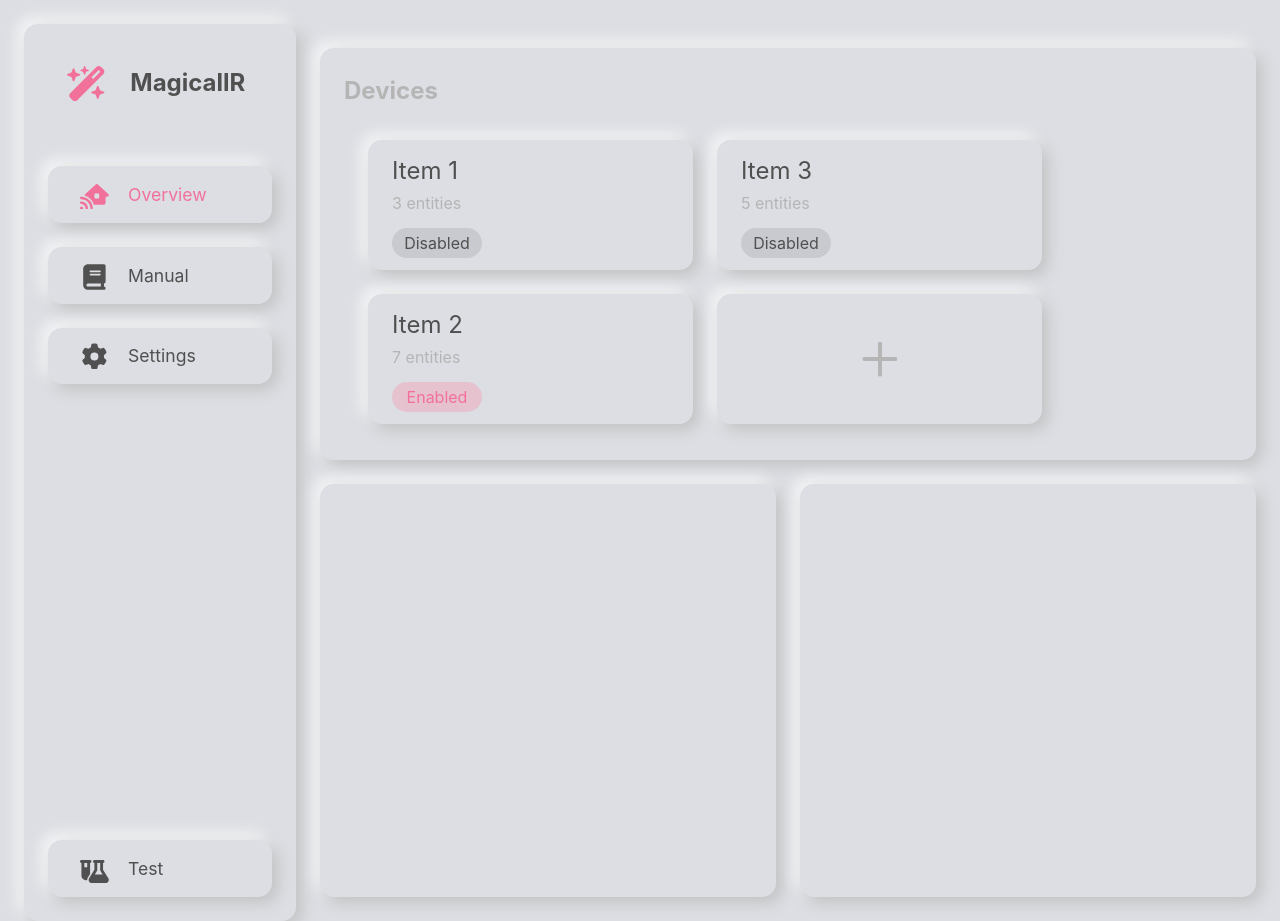
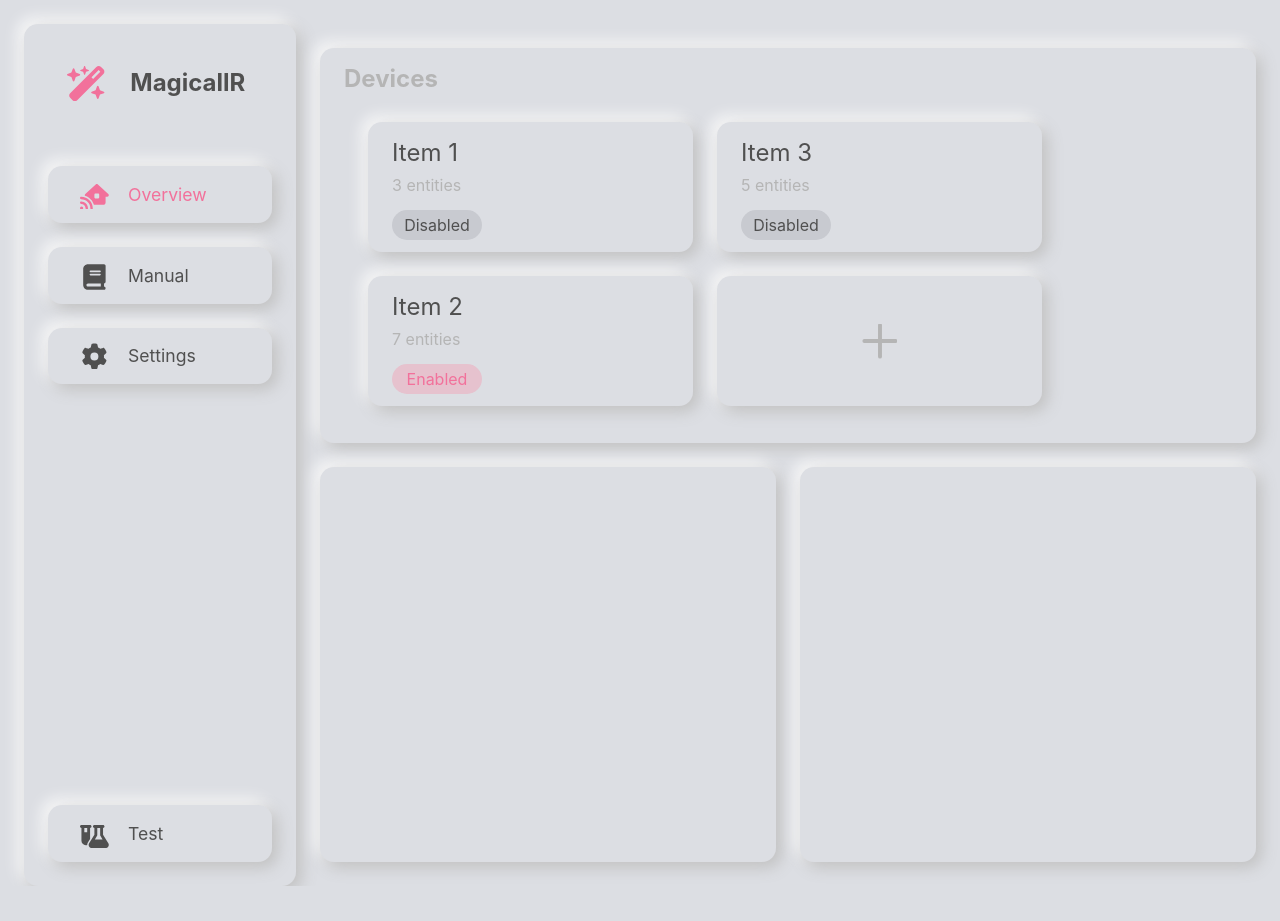
Before and after one commit to RyanUnicorn/legendary-remote-server, a Vue app in the folder frontend/: page /overview in a window 1280 px wide. After the commit the page ends 886 px from the top, so only its background shows below. Built offline with nearby package versions, Linux system fonts and the light colour scheme.

Commit message:
Fix the OverviewDevices adding card can't lead to Device page problem Adjust OverviewDevices composition and size

```diff
--- a/frontend/src/components/overview/OverviewDevices.vue
+++ b/frontend/src/components/overview/OverviewDevices.vue
@@ -31,9 +31,9 @@ import OverviewDevicesInfoCard from './OverviewDevicesInfoCard.vue';
 <style scoped>
 
 .fram {
-  padding-top: 24px;
+  padding-top: 12px;
   padding-left: 24px;
-  min-height: 380px;
+  height: 395px;
   & h3{
     font-weight: bolder;
     font-size: 1.5rem;
@@ -44,7 +44,7 @@ import OverviewDevicesInfoCard from './OverviewDevicesInfoCard.vue';
   display: flex;
   max-width: calc(100% - 24px);
   height: 350px;
-  padding-top: 30px;
+  padding-top: 24px;
   padding-left: 24px;
   padding-right: 24px;
   flex-wrap: wrap;
--- a/frontend/src/router/index.js
+++ b/frontend/src/router/index.js
@@ -29,6 +29,11 @@ const router = createRouter({
       name: 'devices',
       component: () => import('../views/DevicesView.vue')
     },
+    {
+      path: '/devices/:id',
+      name: 'devicesID',
+      component: () => import('../views/DevicesView.vue')
+    },
   ]
 })
 
```
